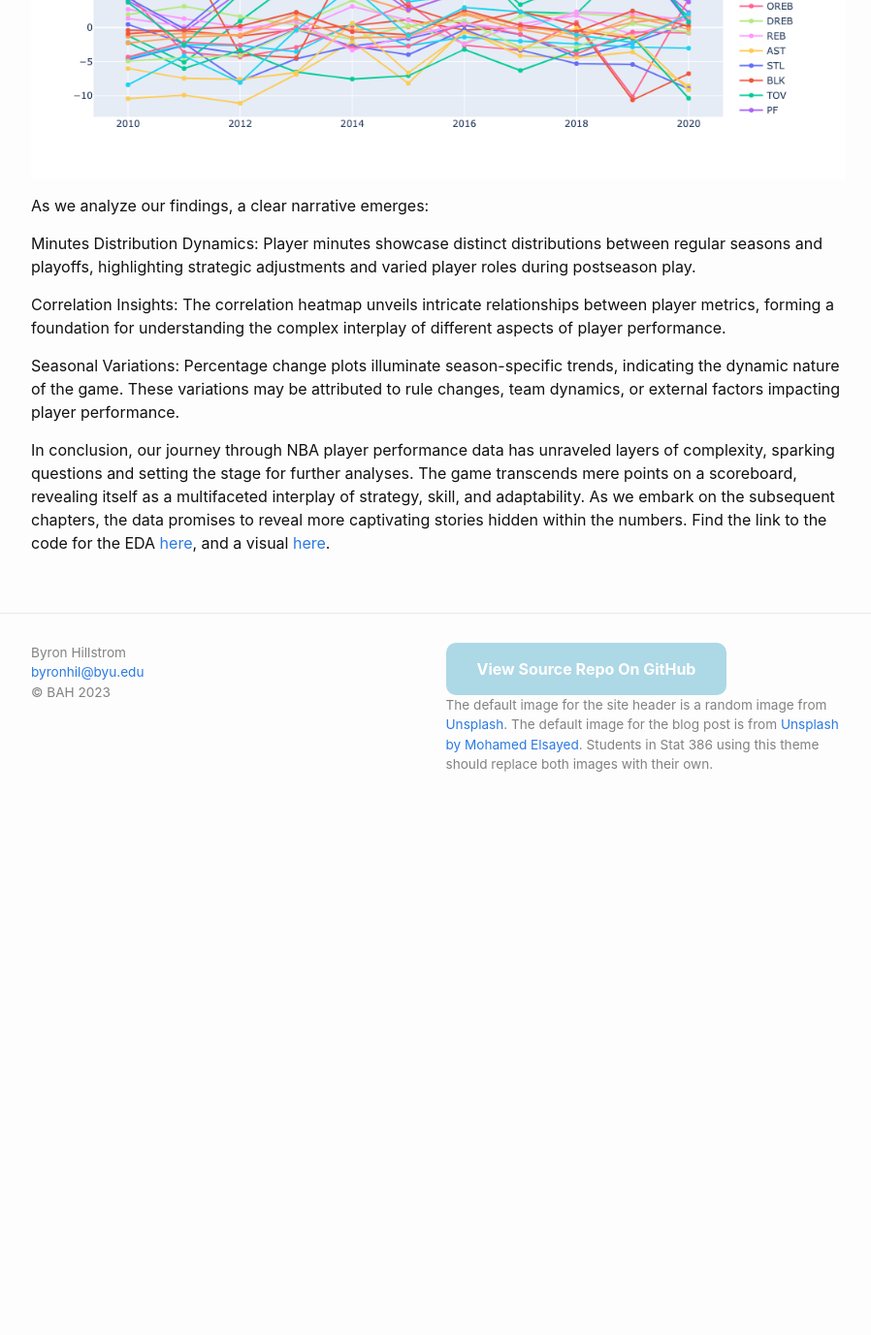
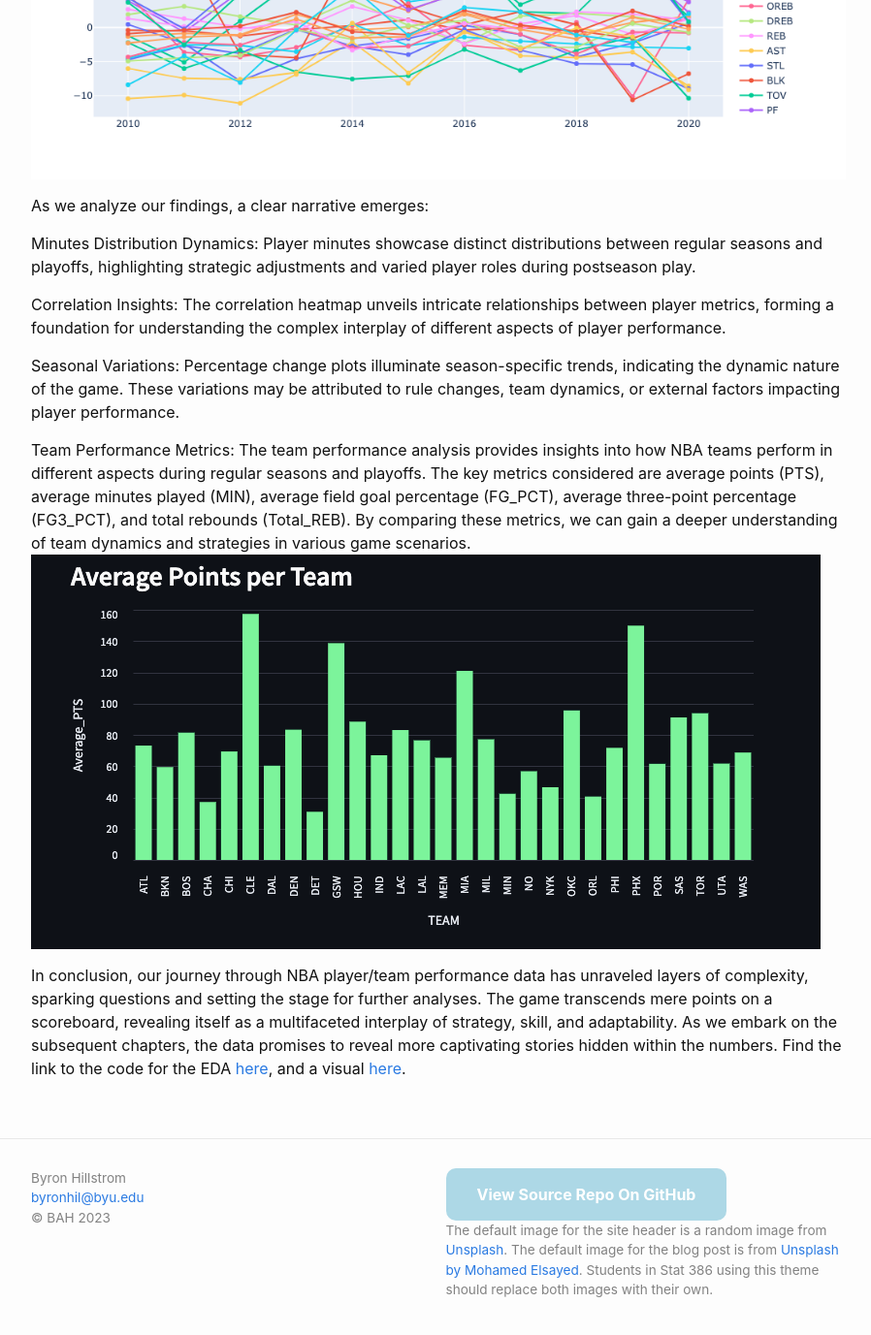
Before and after one commit to byronhillstrom/byronhillstrom.github.io, a Jekyll site: the page built from _posts/2023-12-10-EDA.md, in a window 1280 px wide and 1400 px high, scrolled down 2208 px. Shown: the top 1377 px of the window at 97% size, without its empty margins (188-1086 px from the left). Built offline with Jekyll 4.4.1, drawn with Linux system fonts in a browser that asks for light colours; comment, search, counter and statistics services are not loaded; before the commit the page ends 3066 px from its top, so only the background shows below that.

Commit message:
Update 2023-12-10-EDA.md

```diff
--- a/_posts/2023-12-10-EDA.md
+++ b/_posts/2023-12-10-EDA.md
@@ -30,4 +30,8 @@ The correlation heatmap unveils intricate relationships between player metrics,
 Seasonal Variations:
 Percentage change plots illuminate season-specific trends, indicating the dynamic nature of the game. These variations may be attributed to rule changes, team dynamics, or external factors impacting player performance.
 
-In conclusion, our journey through NBA player performance data has unraveled layers of complexity, sparking questions and setting the stage for further analyses. The game transcends mere points on a scoreboard, revealing itself as a multifaceted interplay of strategy, skill, and adaptability. As we embark on the subsequent chapters, the data promises to reveal more captivating stories hidden within the numbers. Find the link to the code for the EDA [here](https://github.com/byronhillstrom/semester_project/blob/main/main.ipynb), and a visual [here](https://semesterproject-386.streamlit.app/).
+Team Performance Metrics:
+The team performance analysis provides insights into how NBA teams perform in different aspects during regular seasons and playoffs. The key metrics considered are average points (PTS), average minutes played (MIN), average field goal percentage (FG_PCT), average three-point percentage (FG3_PCT), and total rebounds (Total_REB). By comparing these metrics, we can gain a deeper understanding of team dynamics and strategies in various game scenarios.
+<img src="{{https://byronhillstrom.github.io}}/assets/images/avg_points.png"/>
+
+In conclusion, our journey through NBA player/team performance data has unraveled layers of complexity, sparking questions and setting the stage for further analyses. The game transcends mere points on a scoreboard, revealing itself as a multifaceted interplay of strategy, skill, and adaptability. As we embark on the subsequent chapters, the data promises to reveal more captivating stories hidden within the numbers. Find the link to the code for the EDA [here](https://github.com/byronhillstrom/semester_project/blob/main/main.ipynb), and a visual [here](https://semesterproject-386.streamlit.app/).
```
